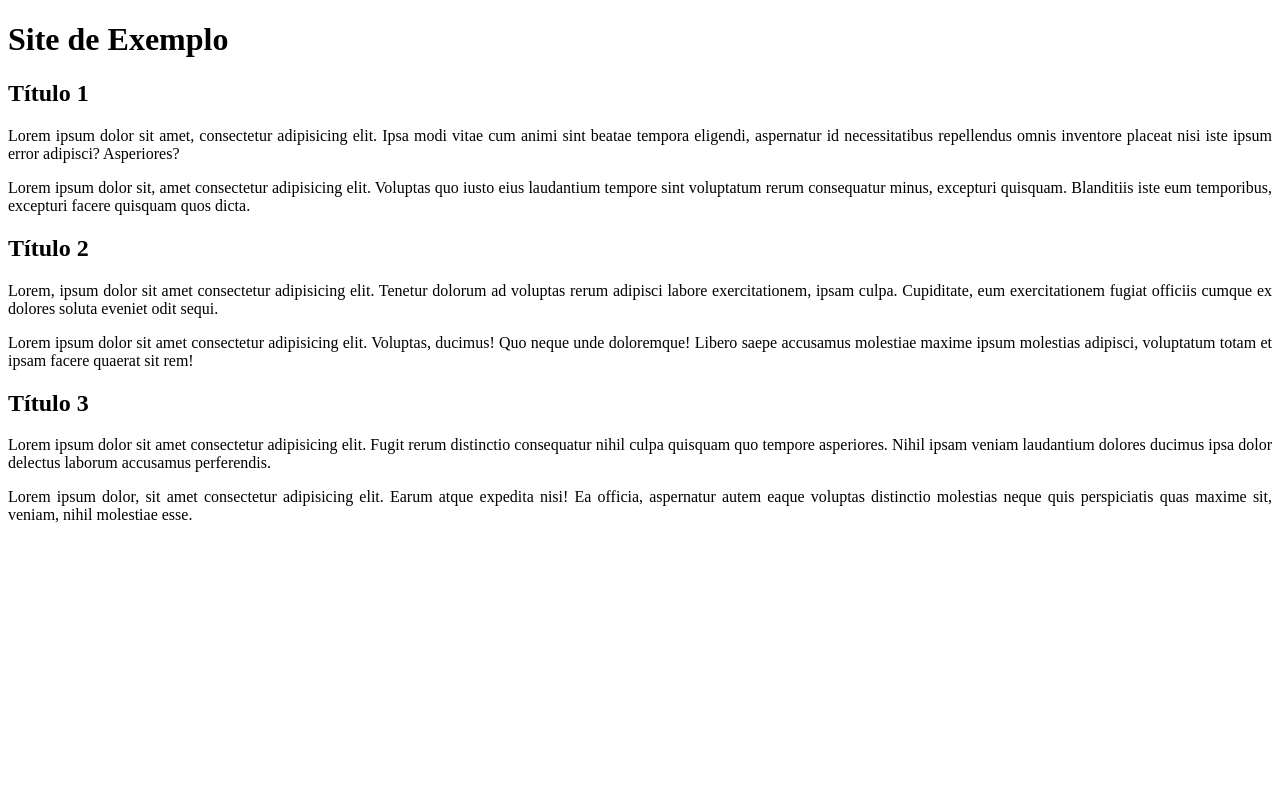
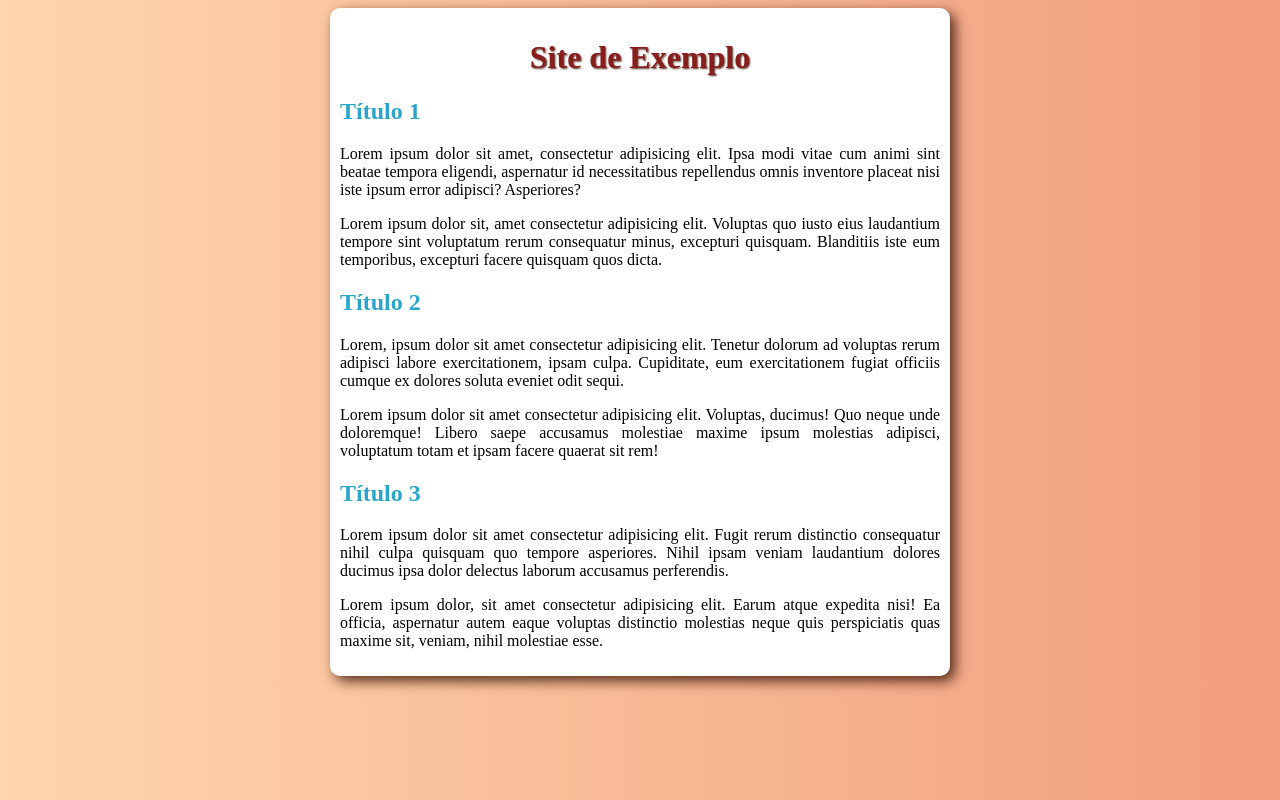
Before and after one commit to Brunohdp/HTML5-CSS3, a plain HTML site: page Exercícios/Módulo 2 - CSS3/Ex018 - Representando Cores/cor03.html in a window 1280 px wide. Drawn offline with Linux system fonts and the light colour scheme.

Commit message:
Estilo site exemplo
Finalizei o estilo do site exemplo (cor03). Gostei bastante da palheta de cores usada. *guardar*

```diff
--- a/Exercícios/Módulo 2 - CSS3/Ex018 - Representando Cores/style.css
+++ b/Exercícios/Módulo 2 - CSS3/Ex018 - Representando Cores/style.css
@@ -3,10 +3,32 @@
 * {
     height: 100%;
     font-family: Arial, Helvetica, sans-serif;
+    background-attachment: fixed;
 }
+
 p{
     text-align: justify;
 }
+
+main{
+    background-color: white;
+    border-radius: 10px;
+    box-shadow: 5px 5px 13px #3a1406dc;
+    width: 600px;
+    padding: 10px;
+    margin: auto;
+}
+
+h1{
+    text-align: center;
+    color: #871E1C;
+    text-shadow: 1px 1px 2px #3a1406dc;
+}
+
+h2{
+    color: #2BA5CA;
+}
+
 body {
-
+    background-image: linear-gradient(to right, #FFD6AD, #F19D7E);
 }
```
